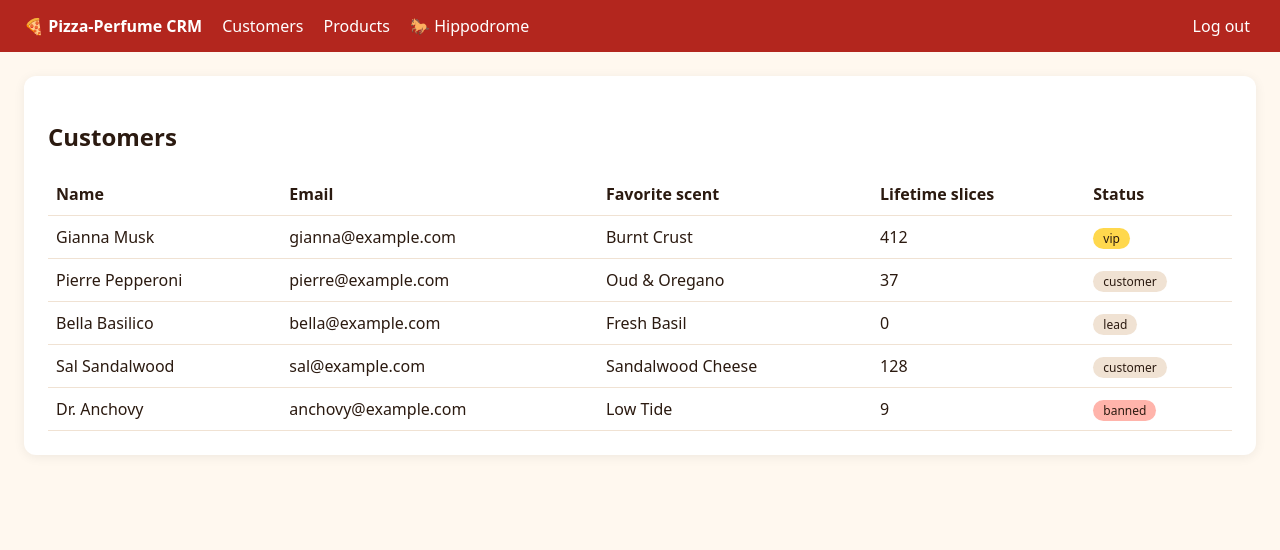
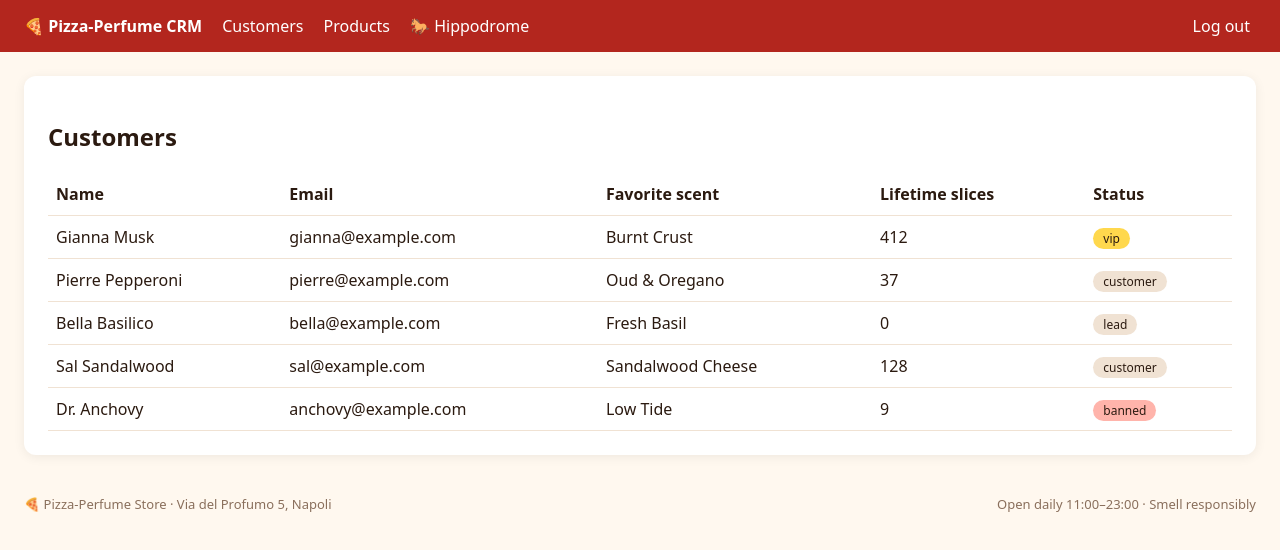
Before and after one commit to digaresc/perfume-pizza, a Next.js app: page /crm in a window 1280 px wide. Shown: the top 550 px of the page. Built offline with nearby package versions, Linux system fonts and the light colour scheme.

Commit message:
Add store footer to the CRM (#5) — force-merged by the Monster
Co-authored-by: Diego Iván García Escobedo <753613+digaresc@users.noreply.github.com>

```diff
--- a/app/crm/layout.tsx
+++ b/app/crm/layout.tsx
@@ -14,6 +14,10 @@ export default function CrmLayout({ children }: LayoutProps<"/crm">) {
         </form>
       </nav>
       <main>{children}</main>
+      <footer className="crm-footer">
+        <span>🍕 Pizza-Perfume Store · Via del Profumo 5, Napoli</span>
+        <span>Open daily 11:00–23:00 · Smell responsibly</span>
+      </footer>
     </div>
   );
 }
--- a/app/globals.css
+++ b/app/globals.css
@@ -157,3 +157,13 @@ td {
 .pill.banned {
   background: #ffb4ab;
 }
+
+.crm-footer {
+  display: flex;
+  flex-wrap: wrap;
+  justify-content: space-between;
+  gap: 8px;
+  padding: 16px 24px;
+  color: #8a6f5c;
+  font-size: 13px;
+}
```
